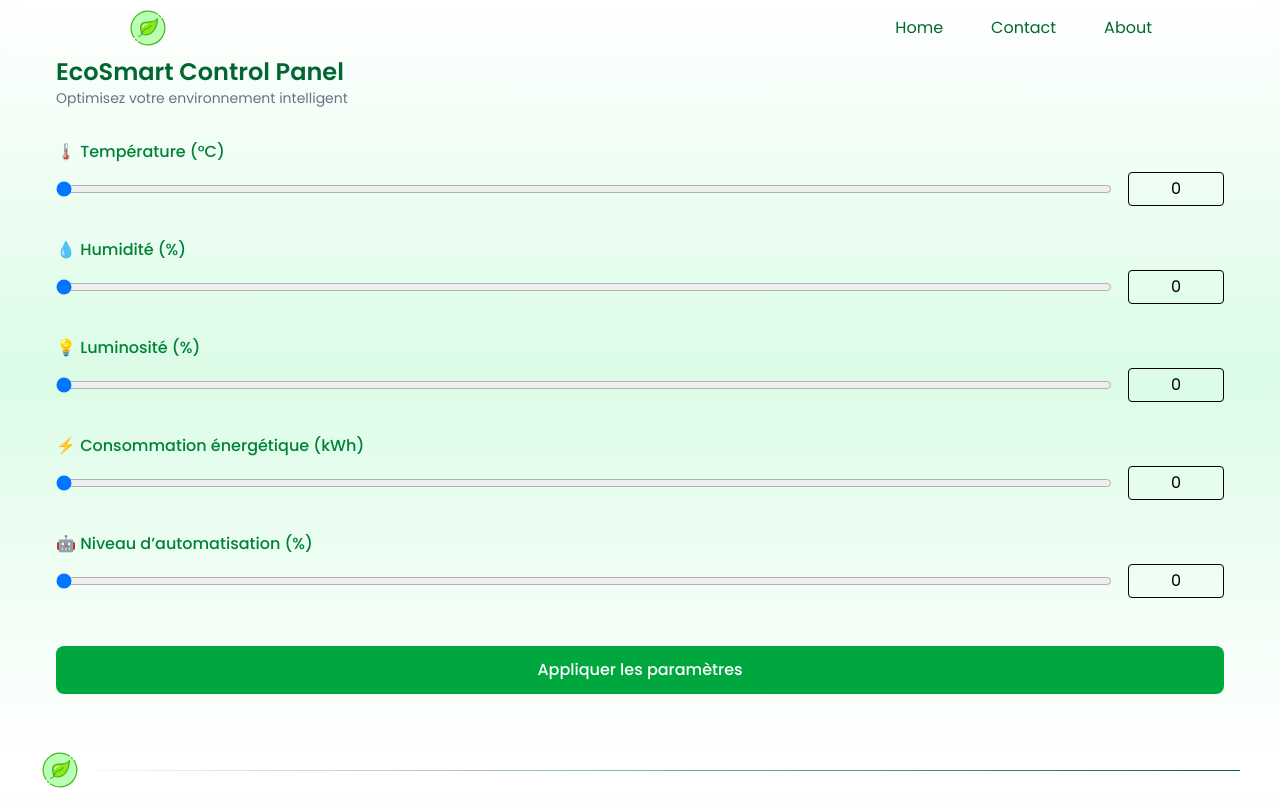
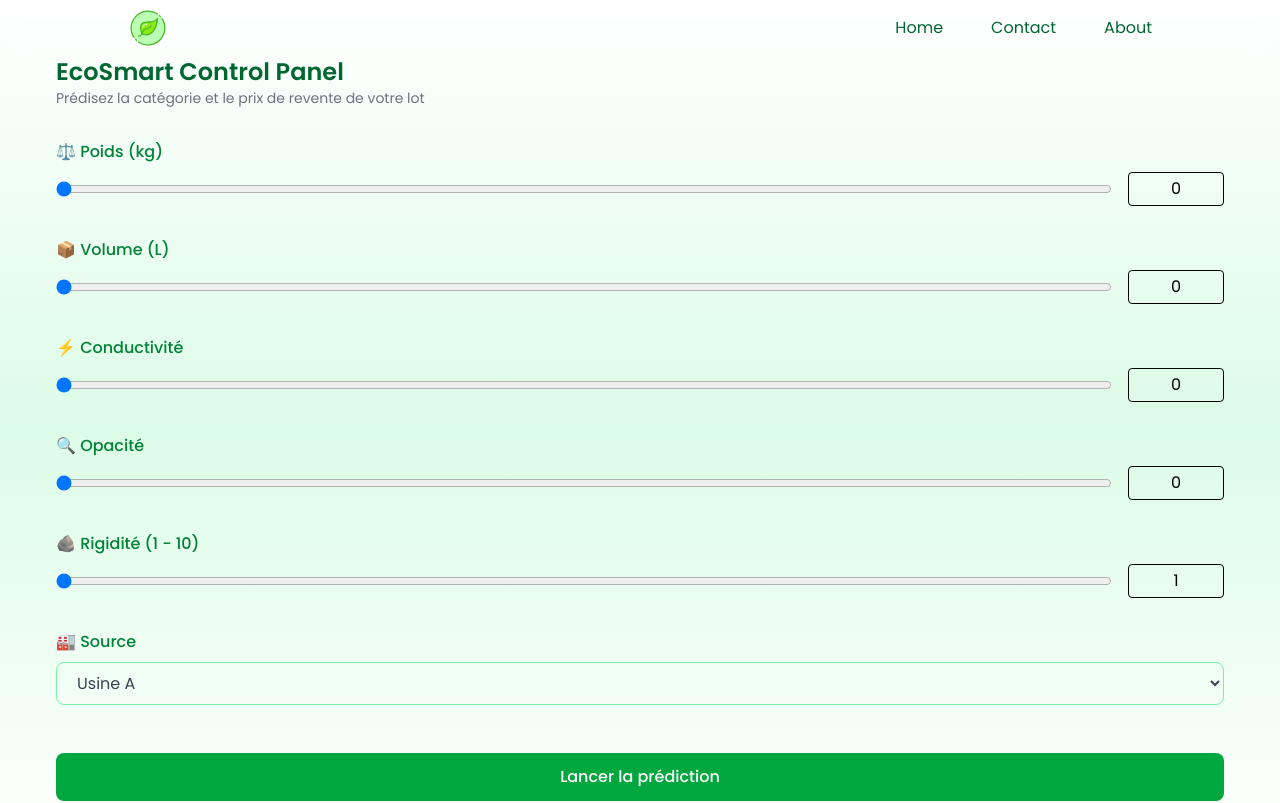
Before and after one commit to B0uhmid/EcoSmartFrontend, a React (Vite) app: page / in a window 1280 px wide. Shown: the top 803 px of the page. Built offline with nearby package versions, Linux system fonts and the light colour scheme; no server answers.

Commit message:
Fix FormPage.jsx

```diff
--- a/src/pages/formPage.jsx
+++ b/src/pages/formPage.jsx
@@ -1,27 +1,44 @@
 import { useState } from "react";
 import RangeWithInput from "../components/Range";
+import { predictFull } from "../services/api";
 
 export default function FormPage() {
-    const [temperature, setTemperature] = useState(0);
-    const [humidity, setHumidity] = useState(0);
-    const [light, setLight] = useState(0);
-    const [energy, setEnergy] = useState(0);
-    const [automation, setAutomation] = useState(0);
+    const [poids, setPoids] = useState(0);
+    const [volume, setVolume] = useState(0);
+    const [conductivite, setConductivite] = useState(0);
+    const [opacite, setOpacite] = useState(0);
+    const [rigidite, setRigidite] = useState(1);
+    const [source, setSource] = useState("Usine_A");
 
-    const handleSubmit = (e) => {
+    const [result, setResult] = useState(null);
+    const [loading, setLoading] = useState(false);
+    const [error, setError] = useState(null);
+
+    const handleSubmit = async (e) => {
         e.preventDefault();
+        setLoading(true);
+        setError(null);
+        setResult(null);
 
-        console.log({
-            temperature,
-            humidity,
-            light,
-            energy,
-            automation,
-        });
+        try {
+            const data = await predictFull({
+                Poids:        poids,
+                Volume:       volume,
+                Conductivite: conductivite,
+                Opacite:      opacite,
+                Rigidite:     rigidite,
+                Source:       source,
+            });
+            setResult(data);
+        } catch (err) {
+            setError("Erreur lors de la prédiction. Vérifiez votre API.");
+        } finally {
+            setLoading(false);
+        }
     };
 
     return (
-        <div className="bg-gradient-to-t from-white via-green-100 to-white flex items-center justify-center p-6">
+        <div className="bg-linear-to-t from-white via-green-100 to-white flex items-center justify-center p-6">
             <form
                 onSubmit={handleSubmit}
                 className="w-full p-8 flex flex-col gap-8"
@@ -32,84 +49,133 @@ export default function FormPage() {
                         EcoSmart Control Panel
                     </h1>
                     <p className="text-gray-500 text-sm">
-                        Optimisez votre environnement intelligent
+                        Prédisez la catégorie et le prix de revente de votre lot
                     </p>
                 </div>
 
-                {/* Paramètres */}
-
+                {/* Poids */}
                 <div>
                     <p className="text-green-700 font-medium mb-2">
-                        🌡️ Température (°C)
+                        ⚖️ Poids (kg)
                     </p>
                     <RangeWithInput
-                        min={10}
-                        max={35}
+                        min={0}
+                        max={300}
                         step={0.5}
-                        value={temperature}
-                        onChange={setTemperature}
+                        value={poids}
+                        onChange={setPoids}
                     />
                 </div>
 
+                {/* Volume */}
                 <div>
                     <p className="text-green-700 font-medium mb-2">
-                        💧 Humidité (%)
+                        📦 Volume (L)
                     </p>
                     <RangeWithInput
                         min={0}
-                        max={100}
-                        step={1}
-                        value={humidity}
-                        onChange={setHumidity}
+                        max={554}
+                        step={0.5}
+                        value={volume}
+                        onChange={setVolume}
                     />
                 </div>
 
+                {/* Conductivite */}
                 <div>
                     <p className="text-green-700 font-medium mb-2">
-                        💡 Luminosité (%)
+                        ⚡ Conductivité
                     </p>
                     <RangeWithInput
                         min={0}
-                        max={100}
-                        step={1}
-                        value={light}
-                        onChange={setLight}
+                        max={1}
+                        step={0.01}
+                        value={conductivite}
+                        onChange={setConductivite}
                     />
                 </div>
 
+                {/* Opacite */}
                 <div>
                     <p className="text-green-700 font-medium mb-2">
-                        ⚡ Consommation énergétique (kWh)
+                        🔍 Opacité
                     </p>
                     <RangeWithInput
                         min={0}
-                        max={500}
-                        step={5}
-                        value={energy}
-                        onChange={setEnergy}
+                        max={2}
+                        step={0.01}
+                        value={opacite}
+                        onChange={setOpacite}
                     />
                 </div>
 
+                {/* Rigidite */}
                 <div>
                     <p className="text-green-700 font-medium mb-2">
-                        🤖 Niveau d’automatisation (%)
+                        🪨 Rigidité (1 - 10)
                     </p>
                     <RangeWithInput
-                        min={0}
-                        max={100}
+                        min={1}
+                        max={10}
                         step={1}
-                        value={automation}
-                        onChange={setAutomation}
+                        value={rigidite}
+                        onChange={setRigidite}
                     />
                 </div>
 
-                {/* Bouton */}
+                {/* Source — dropdown */}
+                <div>
+                    <p className="text-green-700 font-medium mb-2">
+                        🏭 Source
+                    </p>
+                    <select
+                        value={source}
+                        onChange={(e) => setSource(e.target.value)}
+                        className="w-full border border-green-300 rounded-lg px-4 py-2 text-gray-700 focus:outline-none focus:ring-2 focus:ring-green-500"
+                    >
+                        <option value="Usine_A">Usine A</option>
+                        <option value="Usine_B">Usine B</option>
+                        <option value="Centre_Tri">Centre de Tri</option>
+                        <option value="Collecte_Citoyenne">Collecte Citoyenne</option>
+                    </select>
+                </div>
+
+                {/* Submit button */}
                 <button
                     type="submit"
-                    className="mt-4 bg-green-600 hover:bg-green-800 text-white py-3 rounded-lg font-medium transition"
+                    disabled={loading}
+                    className="mt-4 bg-green-600 hover:bg-green-800 text-white py-3 rounded-lg font-medium transition disabled:opacity-50"
                 >
-                    Appliquer les paramètres
+                    {loading ? "Prédiction en cours..." : "Lancer la prédiction"}
                 </button>
+
+                {/* Error */}
+                {error && (
+                    <div className="bg-red-100 border border-red-400 text-red-700 px-4 py-3 rounded-lg">
+                        ❌ {error}
+                    </div>
+                )}
+
+                {/* Result */}
+                {result && (
+                    <div className="bg-green-50 border border-green-300 rounded-lg p-6 flex flex-col gap-3">
+                        <h2 className="text-green-800 font-bold text-lg">
+                            ✅ Résultat de la prédiction
+                        </h2>
+                        <div className="flex justify-between items-center">
+                            <span className="text-gray-600">Catégorie prédite</span>
+                            <span className="bg-green-600 text-white px-4 py-1 rounded-full font-medium">
+                                {result.categorie_predite}
+                            </span>
+                        </div>
+                        <div className="flex justify-between items-center">
+                            <span className="text-gray-600">Prix de revente prédit</span>
+                            <span className="bg-green-100 text-green-800 px-4 py-1 rounded-full font-medium">
+                                {result.prix_revente_predit} €
+                            </span>
+                        </div>
+                    </div>
+                )}
             </form>
         </div>
     );
--- a/src/services/api.js
+++ b/src/services/api.js
@@ -1,10 +1,10 @@
-const API_URL = import.meta.env.BACK_URL
+const API_URL = import.meta.env.VITE_BACK_URL
 
 export const predictFull = async (lotData) => {
     const res = await fetch(`${API_URL}/predict/full`, {
-        method:  "POST",
+        method: "POST",
         headers: { "Content-Type": "application/json" },
-        body:    JSON.stringify(lotData)
+        body: JSON.stringify(lotData)
     })
     return res.json()
 }
```
